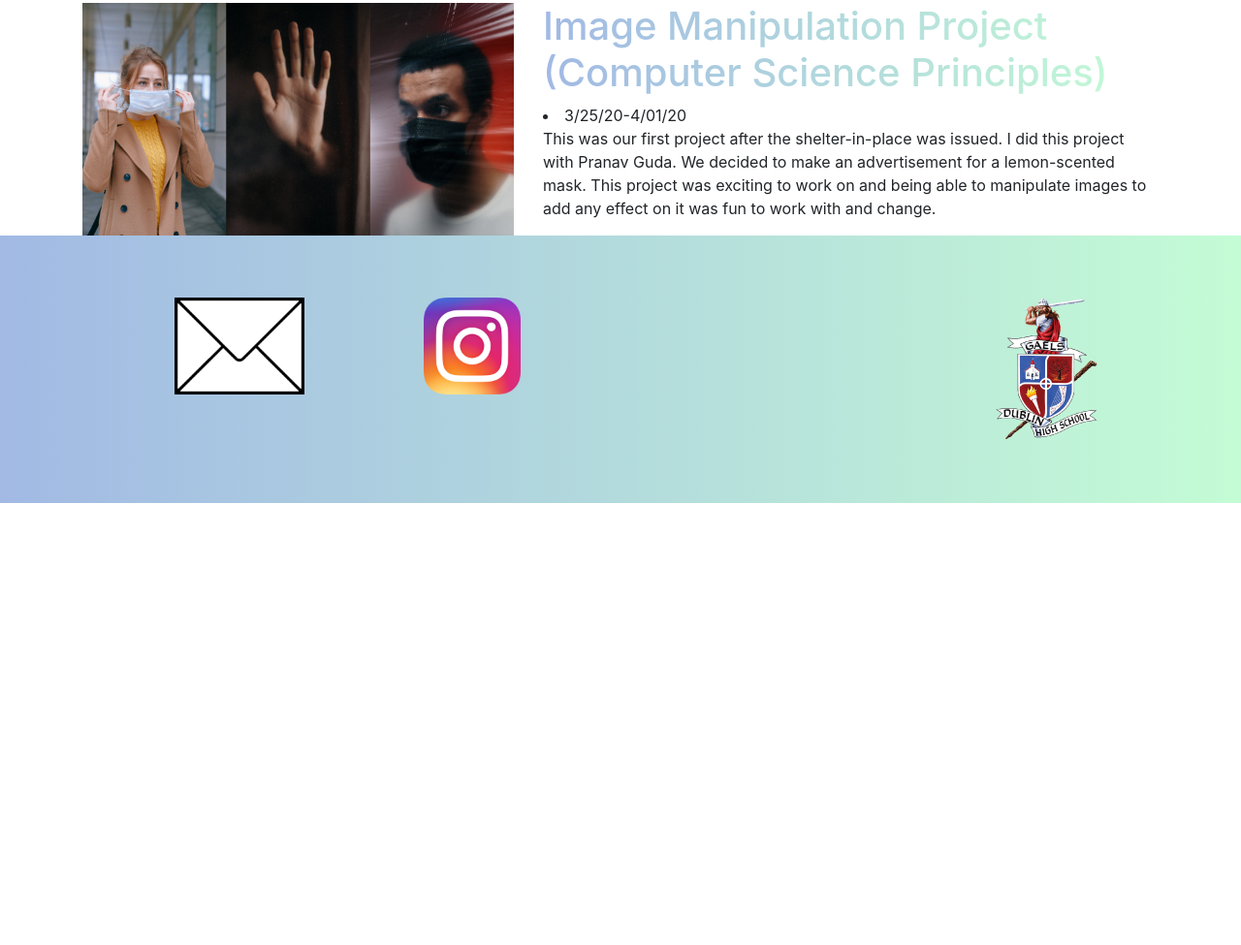
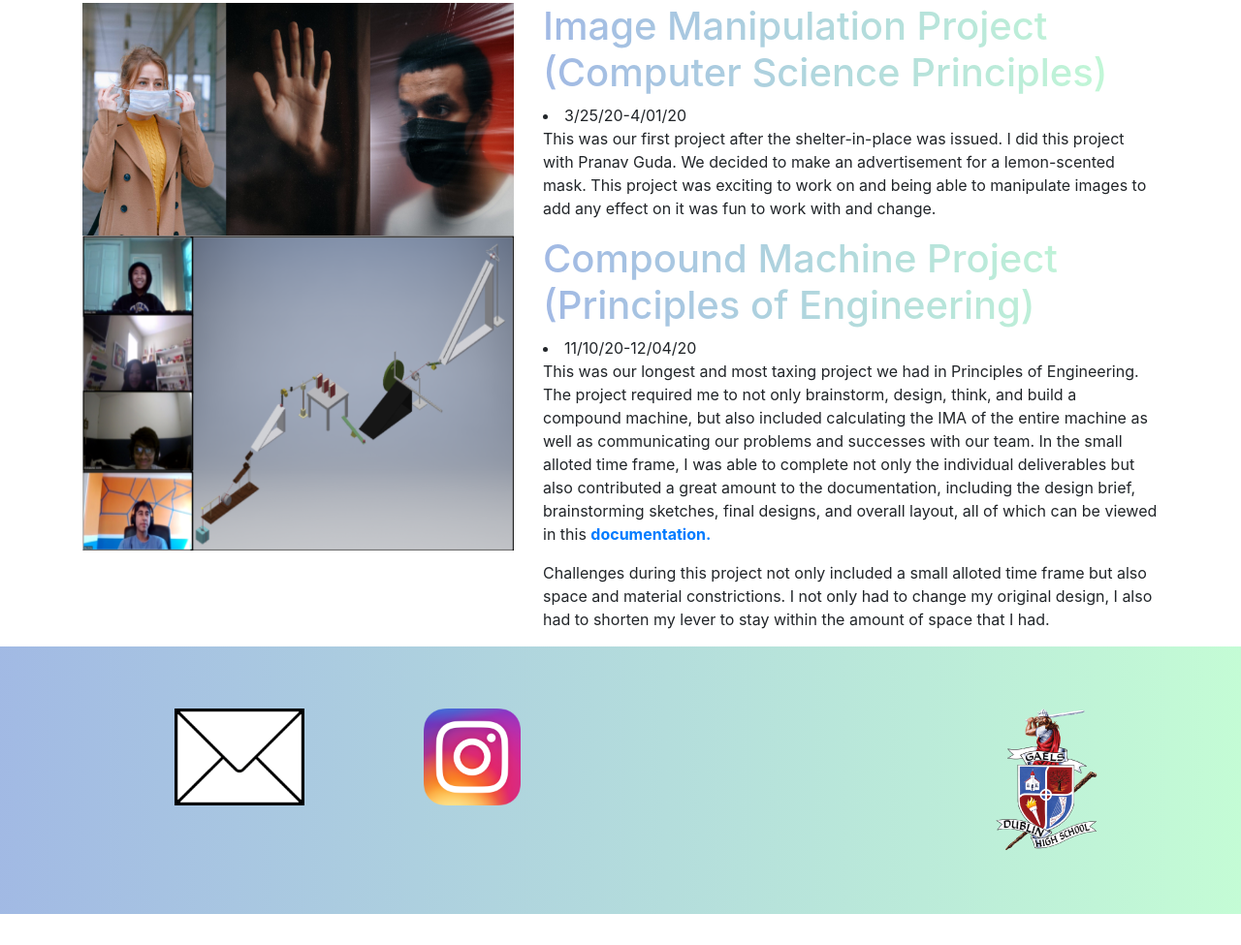
Before and after one commit to armrest99/Portfolio, a plain HTML site: page Krishnakumar_Projects.html in a window 1280 px wide. Shown: the part 757-1732 px from the top of the page at 97% size. Before the commit the page ends 1308 px from the top, so only its background shows below. Drawn offline with Linux system fonts and the light colour scheme.

Commit message:
Fixed Instagram link and Added new project

```diff
--- a/Krishnakumar_Projects.html
+++ b/Krishnakumar_Projects.html
@@ -45,6 +45,13 @@
          <li>3/25/20-4/01/20</li>
          <p>This was our first project after the shelter-in-place was issued. I did this project with Pranav Guda. We decided to make an advertisement for a lemon-scented mask. This project was exciting to work on and being able to manipulate images to add any effect on it was fun to work with and change.</p>
       </div>
+    <img height="325px" width="450px" class="col-sm-5" src="Images/CompoundMachine.png">
+      <div class="container col-sm-7">
+        <h1 class="text">Compound Machine Project (Principles of Engineering)</h1>
+         <li>11/10/20-12/04/20</li>
+         <p>This was our longest and most taxing project we had in Principles of Engineering. The project required me to not only brainstorm, design, think, and build a compound machine, but also included calculating the IMA of the entire machine as well as communicating our problems and successes with our team. In the small alloted time frame, I was able to complete not only the individual deliverables but also contributed a great amount to the documentation, including the design brief, brainstorming sketches, final designs, and overall layout, all of which can be viewed in this <a href="https://docs.google.com/document/d/1WuTWn_s1QwrPGnPZeszdLC7pIEDpoABulbXP8NrXosA/edit?usp=sharing" target="_blank" text-primary"><strong>documentation.</strong></a></p>
+         <p>Challenges during this project not only included a small alloted time frame but also space and material constrictions. I not only had to change my original design, I also had to shorten my lever to stay within the amount of space that I had.</p>
+      </div>
   </div>
 </div>
  <footer>
@@ -55,7 +62,7 @@
         </a>
       </div>
       <div class="col-3">
-        <a href="https://www.instagram.com/its.armrest/" target="_blank">
+        <a href="https://www.instagram.com/armrest__/" target="_blank">
           <img style='max-height:100px' style="max-width:100px"     src="Images/Instagram.png" class="offset-4"/>
         </a>
       </div>
```
Also changed, not shown: Krishnakumar_AboutMe.html (+1 -1 lines), Krishnakumar_ContactMe.html (+1 -1 lines), Krishnakumar_Resume.html (+3 -3 lines), index.html (+1 -1 lines), Images/CompoundMachine.png (added).
